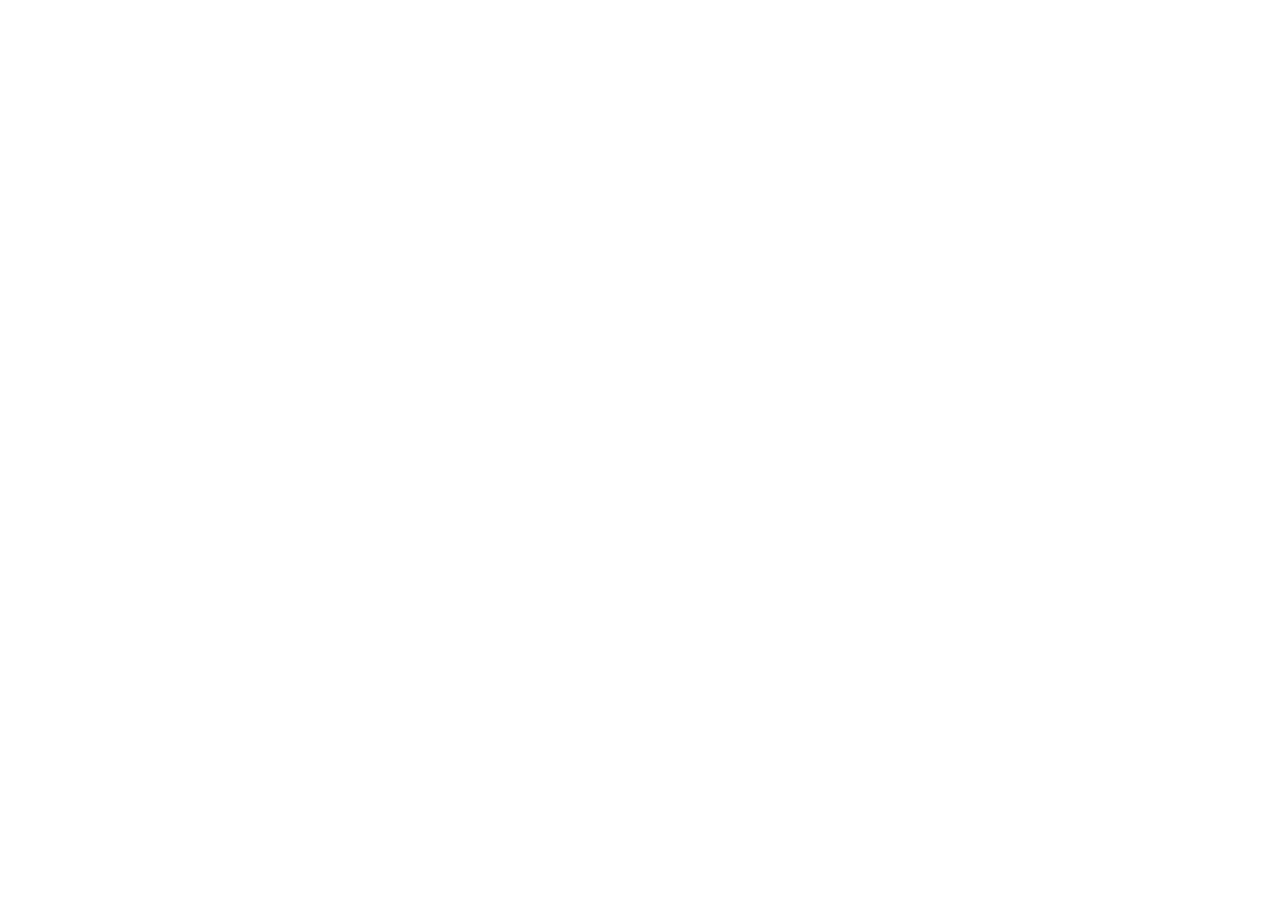
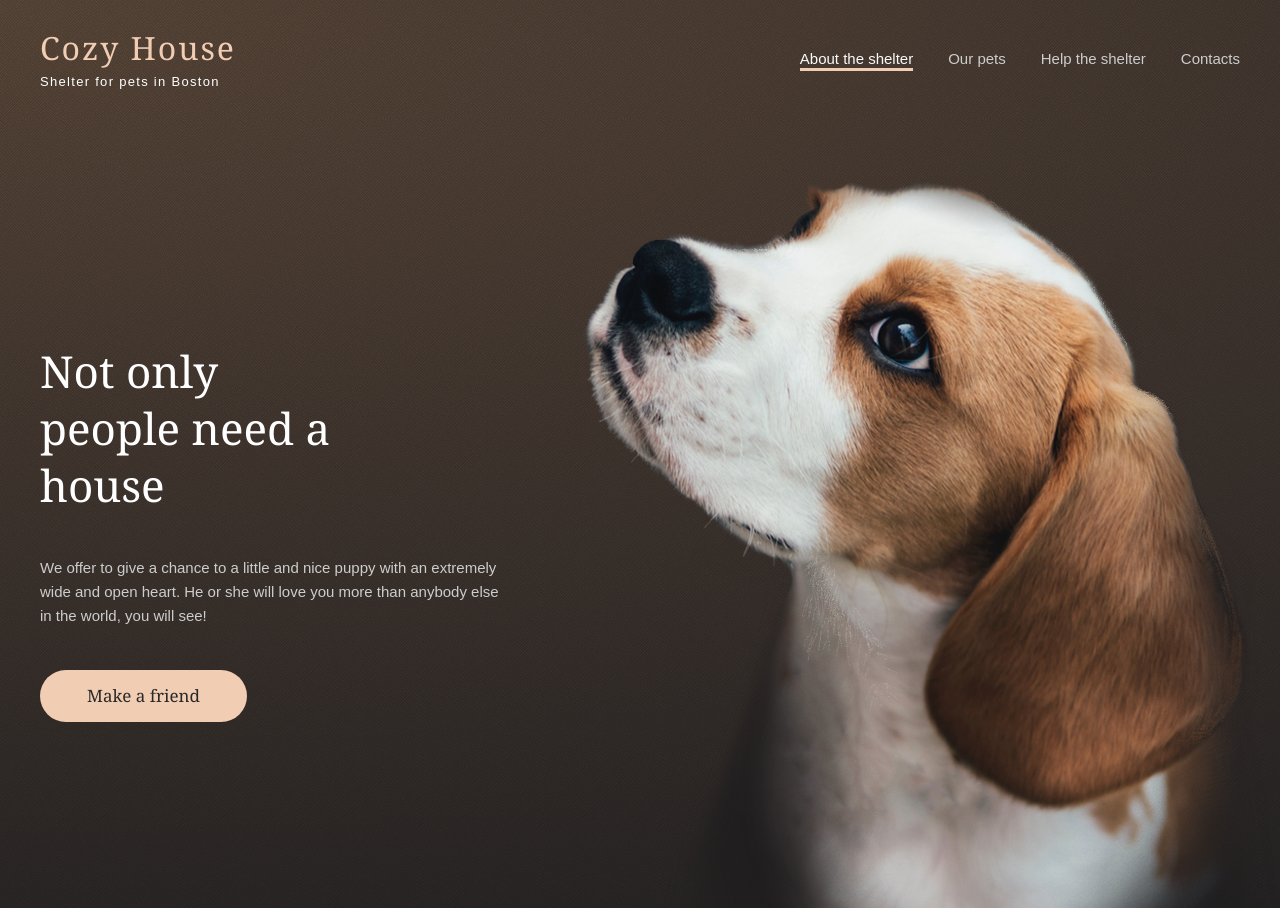
Before and after one commit to shums89/shelter, a website built with webpack: page shelter/src/index.html in a window 1280 px wide. Before the commit the page ends 800 px from the top, so only its background shows below. Built offline with nearby package versions, Linux system fonts and the light colour scheme; files whose address does not match are found by name.

Commit message:
feat: add header & promo

```diff
--- a/shelter/src/html/_header.htm
+++ b/shelter/src/html/_header.htm
@@ -1,4 +1,19 @@
 <header class="header">
   <div class="header__container">
+    <a href="./" class="header__logo header-logo">
+      <span class="header-logo__title">Cozy House</span>
+      <span class="header-logo__subtitle">Shelter for pets in Boston</span>
+    </a>
+    <div class="header__menu menu">
+      <nav class="menu__body">
+        <ul class="menu__list">
+          <li class="menu__item"><a class="menu__link menu__link_active" href="./">About the shelter</a></li>
+          <li class="menu__item"><a class="menu__link" href="pets.html">Our pets</a></li>
+          <li class="menu__item"><a class="menu__link" href="./#help">Help the shelter</a></li>
+          <li class="menu__item"><a class="menu__link" href="#contacts">Contacts</a></li>
+        </ul>
+      </nav>
+      <!-- <button class="menu__icon icon-menu" type="button"></button> -->
+    </div>
   </div>
 </header>
--- a/shelter/src/index.html
+++ b/shelter/src/index.html
@@ -1,13 +1,20 @@
 <!DOCTYPE html>
 <html lang="en" class="html-home">
 @@include('html/_head.htm',{
-"title":"Главная"
+"title":"Cozy House"
 })
 
 <body>
   <div class="wrapper">
     @@include('html/_header.htm',{})
     <main class="page">
+      <section class="page__promo promo">
+        <div class="promo__container">
+          <h2 class="promo__title">Not only people need a house</h2>
+          <p class="promo__text">We offer to give a chance to a little and nice puppy with an extremely wide and open heart. He or she will love you more than anybody else in the world, you will see!</p>
+          <a class="promo__link button-primary" href="#pets">Make a friend</a>
+        </div>
+      </section>
     </main>
     @@include('html/_footer.htm',{})
   </div>
--- a/shelter/src/scss/common.scss
+++ b/shelter/src/scss/common.scss
@@ -1 +1,22 @@
 // Заголовки, общие БЄМ блоки и прочее...
+
+.button-primary {
+  width: rem(207);
+  height: rem(52);
+  display: flex;
+  justify-content: center;
+  align-items: center;
+  background-color: $colorPrimary;
+  border-radius: rem(100);
+  color: $colorDark3XL;
+  font-family: $fontMain;
+  font-size: rem(17);
+  font-weight: 400;
+  line-height: rem(22);
+
+  @media (any-hover: hover) {
+    &:hover {
+      background-color: $colorPrimaryLight;
+    }
+  }
+}
--- a/shelter/src/scss/header.scss
+++ b/shelter/src/scss/header.scss
@@ -20,9 +20,9 @@
       position: absolute;
       width: rem(18);
       height: rem(0);
-      border: rem(1) solid $mainColor;
+      border: rem(1) solid $colorMain;
       border-radius: rem(1.5);
-      background-color: $mainColor;
+      background-color: $colorMain;
       transform: translateX(50%);
     }
     &::before {
@@ -45,15 +45,131 @@
       }
     }
     .no-touch &:hover {
-      color: $textColorLight;
+      color: $colorTextLight;
       background-color: $bgColorContainer;
       border: rem(1) solid $bgColorContainer;
       &::before,
       &::after {
-        border: rem(1) solid $bgColorBody;
-        background-color: $bgColorBody;
+        border: rem(1) solid $colorBgBody;
+        background-color: $colorBgBody;
       }
     }
   }
 }
 */
+
+//====================================================================
+
+.header {
+  position: absolute;
+  width: 100%;
+  padding-top: rem(30);
+  color: $colorLightXL;
+
+  // .header__container
+  &__container {
+    display: flex;
+    justify-content: space-between;
+    align-items: center;
+  }
+  // .header__menu
+  &__menu {
+  }
+  // .header__logo
+  &__logo {
+  }
+}
+.menu {
+  // .menu__body
+  &__body {
+  }
+  // .menu__list
+  &__list {
+    display: flex;
+    align-items: center;
+    gap: rem(35);
+  }
+  // .menu__item
+  &__item {
+  }
+  // .menu__link
+  &__link {
+    display: inline-block;
+    position: relative;
+    font-family: $fontSecondary;
+    font-weight: 400;
+    font-size: rem(15);
+    line-height: 160%;
+    color: $colorDarkS;
+
+    .html-pets & {
+      color: $colorDarkL;
+    }
+
+    @media (any-hover: hover) {
+      &:hover {
+        color: $colorLightS;
+
+        .html-pets & {
+          color: $colorDark3XL;
+        }
+      }
+    }
+
+    &_active {
+      color: $colorLightS;
+
+      .html-pets & {
+        color: $colorDark3XL;
+      }
+
+      &::after {
+        position: absolute;
+        content: '';
+        width: 100%;
+        height: rem(3);
+        left: 0;
+        bottom: 0;
+        background: $colorPrimary;
+      }
+    }
+  }
+}
+.header-logo {
+  display: flex;
+  flex-direction: column;
+  gap: rem(10);
+  transition: transform 0.3s ease 0s;
+
+  @media (any-hover: hover) {
+    &:hover {
+      transform: scale(1.01);
+    }
+  }
+
+  // .header-logo__title
+  &__title {
+    font-family: $fontMain;
+    font-weight: 400;
+    font-size: rem(32);
+    line-height: 110%;
+    letter-spacing: 0.06em;
+    color: $colorPrimary;
+
+    .html-pets & {
+      color: $colorDarkL;
+    }
+  }
+  // .header-logo__subtitle
+  &__subtitle {
+    font-family: $fontSecondary;
+    font-weight: 400;
+    font-size: rem(13);
+    letter-spacing: 0.1em;
+    color: $colorLightXL;
+
+    .html-pets & {
+      color: $colorDark3XL;
+    }
+  }
+}
--- a/shelter/src/scss/index.scss
+++ b/shelter/src/scss/index.scss
@@ -0,0 +1,39 @@
+.promo {
+  height: rem(908);
+  padding-top: rem(90);
+  background:
+    url('@img/start-screen-puppy.png') right bottom no-repeat,
+    url('@img/noise_transparent.png') repeat,
+    // radial-gradient(at left top, #5b483a 0%, #262425 100%),
+    radial-gradient(237.5% 111.8% at 0% 0%, #5b483a 0%, #262425 100%),
+    $gradientBackground;
+
+  // .promo__container
+  &__container {
+    display: flex;
+    flex-direction: column;
+    gap: rem(42);
+    padding-top: rem(253);
+  }
+  // .promo__title
+  &__title {
+    max-width: rem(310);
+    color: $colorLightXL;
+    font-size: rem(44);
+    font-family: $fontMain;
+    font-weight: 400;
+    line-height: rem(57);
+  }
+  // .promo__text
+  &__text {
+    max-width: rem(460);
+    color: $colorDarkS;
+    font-size: rem(15);
+    font-family: $fontSecondary;
+    font-weight: 400;
+    line-height: rem(24);
+  }
+  // .promo__link
+  &__link {
+  }
+}
--- a/shelter/src/scss/style.scss
+++ b/shelter/src/scss/style.scss
@@ -167,3 +167,9 @@ body {
 
 // Подключение стилей отдельных страниц
 @import 'index';
+
+.page {
+  // .page__promo
+  &__promo {
+  }
+}
```
Also changed, not shown: shelter/src/pets.html (added, +17 -0 lines), shelter/src/img/noise_transparent.png (added), shelter/src/img/start-screen-puppy.png (added).
